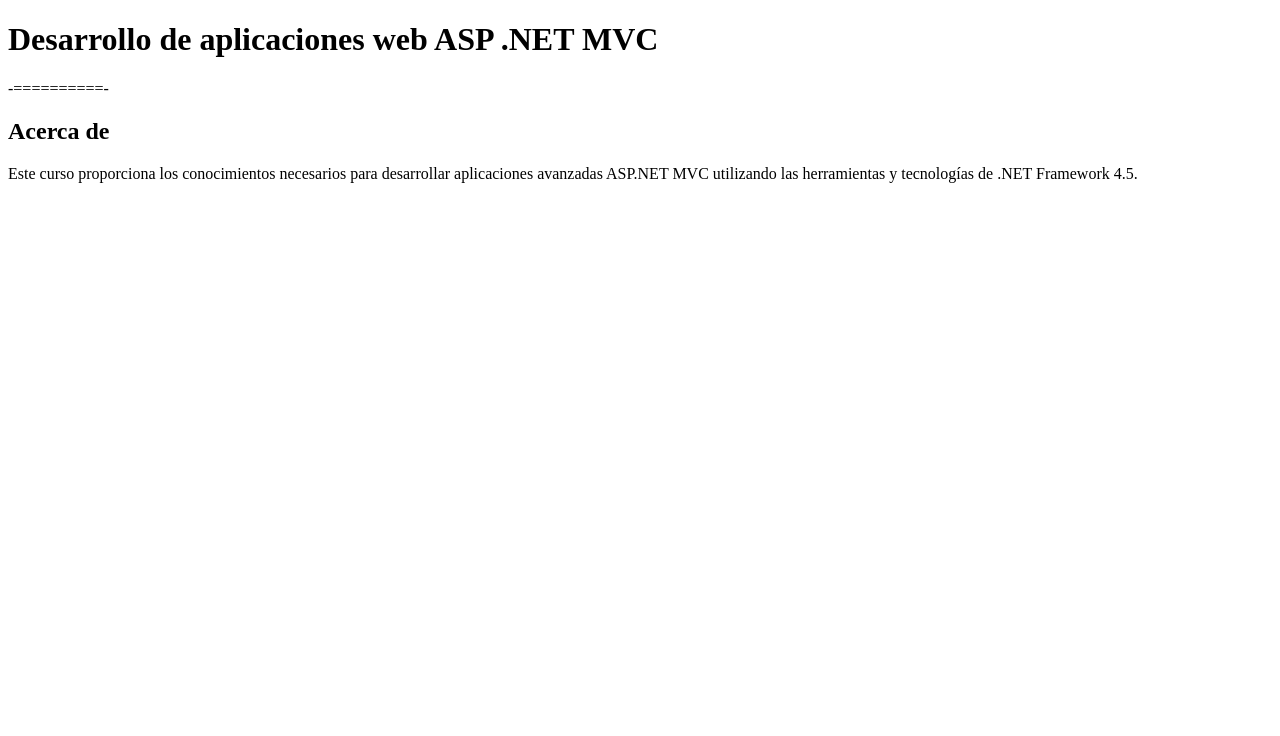
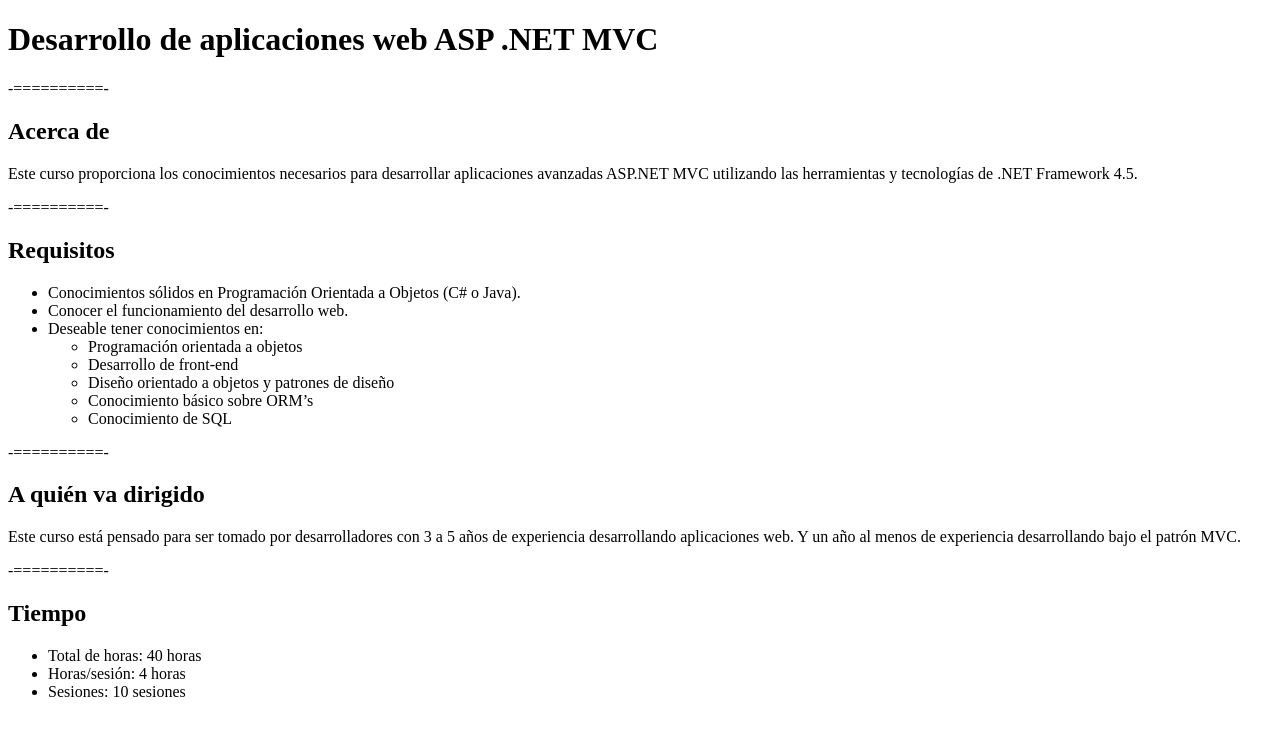
Before and after one commit to DevianLabs/aspmvc-course, a Jekyll site: the page built from docs/slides/lessons/lesson00-info.md, in a window 1280 px wide. Shown: the top 736 px of the page. Built offline with Jekyll 4.4.1, drawn with Linux system fonts in a browser that asks for light colours; nearby versions of some CDN libraries; our own code applies the rules of GitHub Pages for plain Markdown files; library files that are not in the unit come from our copies.

Commit message:
migrate mod 1,2

```diff
--- a/docs/slides/index.html
+++ b/docs/slides/index.html
@@ -19,6 +19,7 @@
     <div class="reveal">
       <div class="slides">
         <section data-markdown="lessons/lesson00-info.md" data-separator="^\n\n\n" data-separator-vertical="^-==========-$"></section>
+        <section data-markdown="lessons/lesson01-mod01.md" data-separator="^\n\n\n" data-separator-vertical="^-==========-$"></section>
       </div>
     </div>
 
--- a/docs/slides/lessons/lesson00-info.md
+++ b/docs/slides/lessons/lesson00-info.md
@@ -5,3 +5,30 @@
 ## Acerca de
 
 Este curso proporciona los conocimientos necesarios para desarrollar aplicaciones avanzadas ASP.NET MVC utilizando las herramientas y tecnologías de .NET Framework 4.5.
+
+-==========-
+
+## Requisitos
+
+* Conocimientos sólidos en Programación Orientada a Objetos (C# o Java).
+* Conocer el funcionamiento del desarrollo web.
+* Deseable tener conocimientos en:
+  - Programación orientada a objetos
+  - Desarrollo de front-end
+  - Diseño orientado a objetos y patrones de diseño
+  - Conocimiento básico sobre ORM’s
+  - Conocimiento de SQL
+
+-==========-
+
+## A quién va dirigido
+
+Este curso está pensado para ser tomado por desarrolladores con 3 a 5 años de experiencia desarrollando aplicaciones web. Y un año al menos de experiencia desarrollando bajo el patrón MVC.
+
+-==========-
+
+## Tiempo
+
+* Total de horas: 40 horas
+* Horas/sesión: 4 horas
+* Sesiones: 10 sesiones
```
Also changed, not shown: docs/slides/lessons/lesson01-explore.md (deleted, +0 -5 lines), docs/slides/lessons/lesson01-mod01.md (added, +174 -0 lines), README.md, docs/assets/images/slides/dotnet-today.png (added), docs/assets/images/slides/dotnet-tomorrow.png (added), docs/assets/images/slides/mvc-dif.png (added), docs/assets/images/slides/mvc5-6-diff.png (added).
